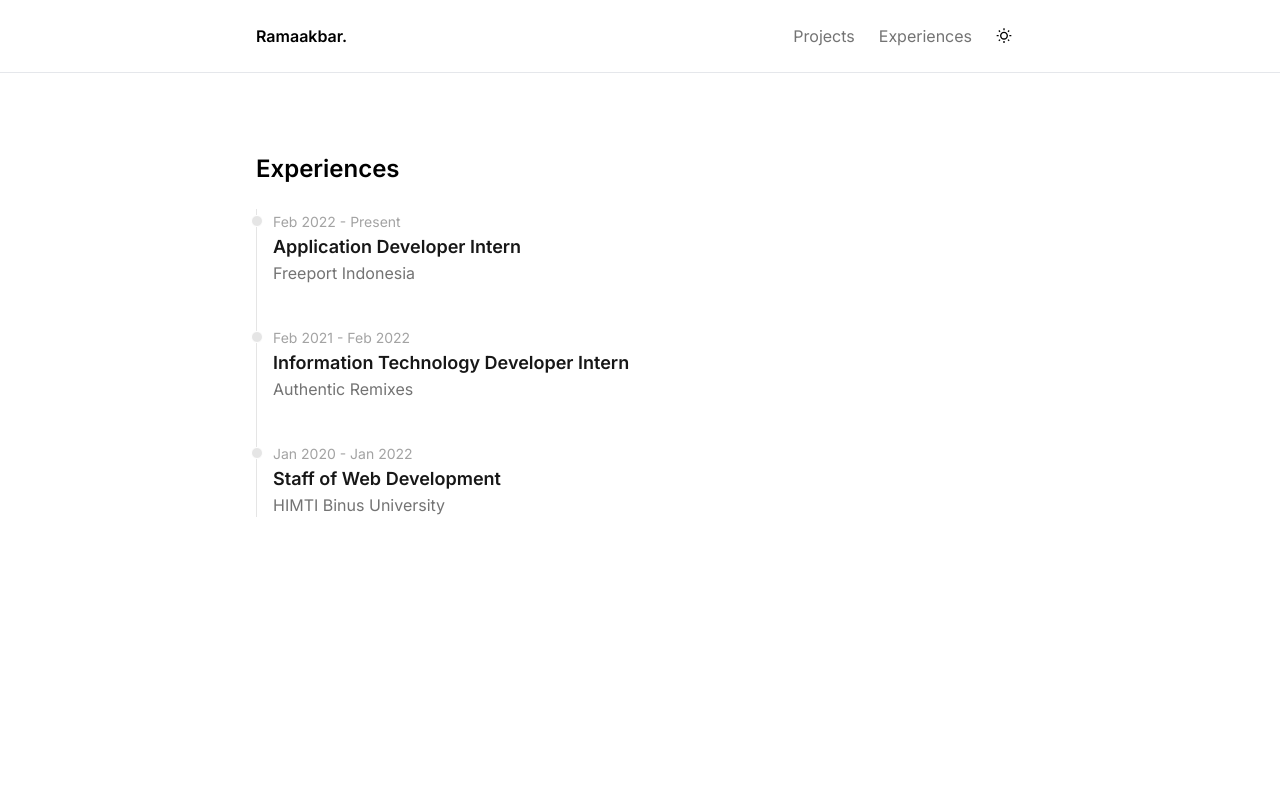
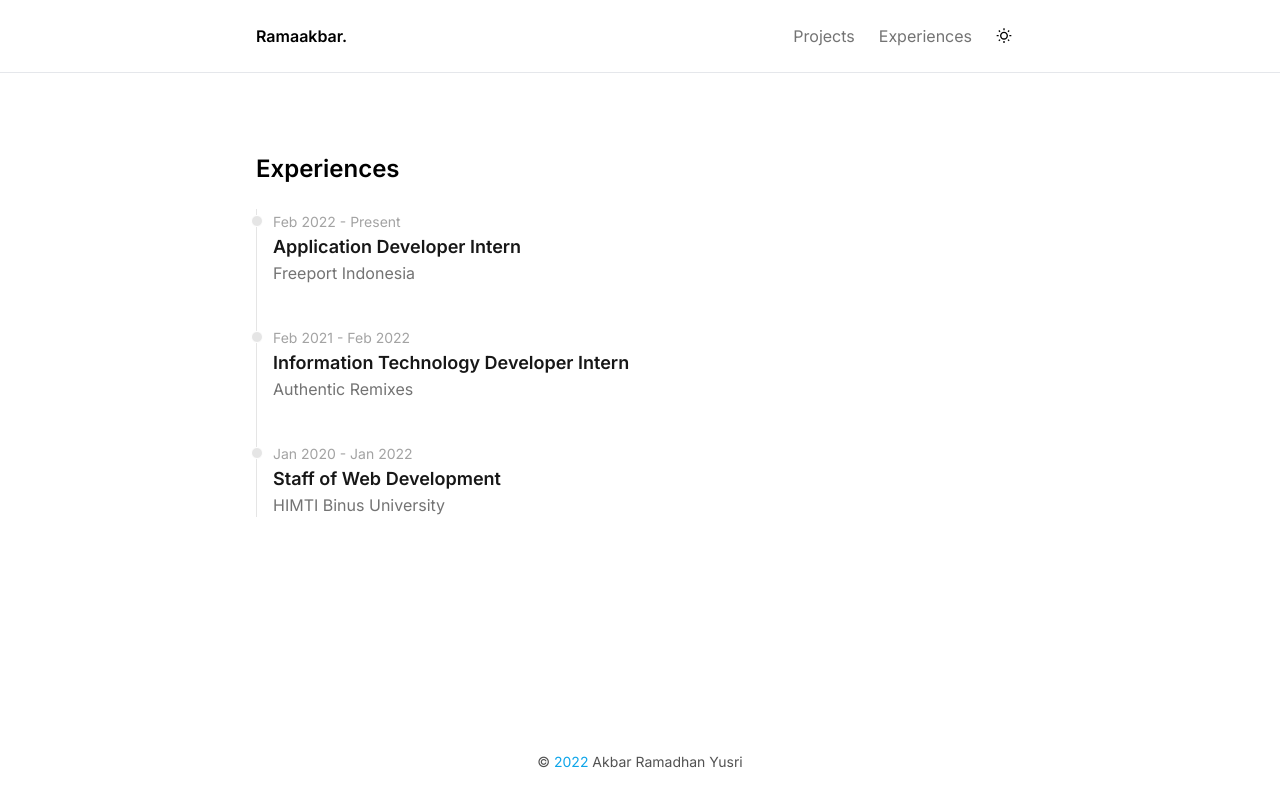
Before and after one commit to ramaakbar/ramaakbar, a Next.js app: page /experience in a window 1280 px wide. Built offline with nearby package versions, Linux system fonts and the light colour scheme; what prettier-plugin-tailwindcss would draw is missing.

Commit message:
Add bottombar on experience page

```diff
--- a/pages/experience.tsx
+++ b/pages/experience.tsx
@@ -1,3 +1,4 @@
+import Bottombar from 'src/components/bottombar';
 import Navbar from 'src/components/navbar';
 import Timeline from 'src/components/timeline';
 
@@ -11,6 +12,7 @@ export default function Experience() {
           <Timeline />
         </section>
       </main>
+      <Bottombar />
     </div>
   );
 }
```
